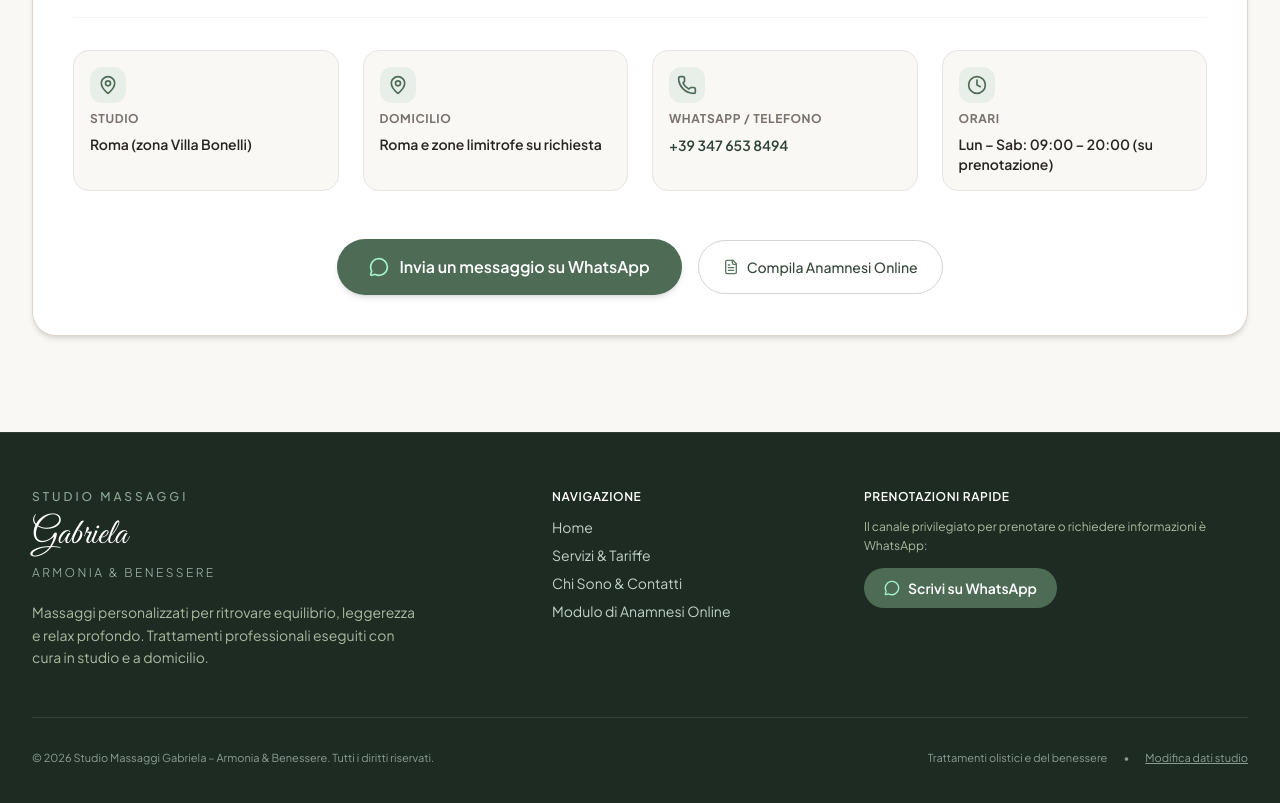
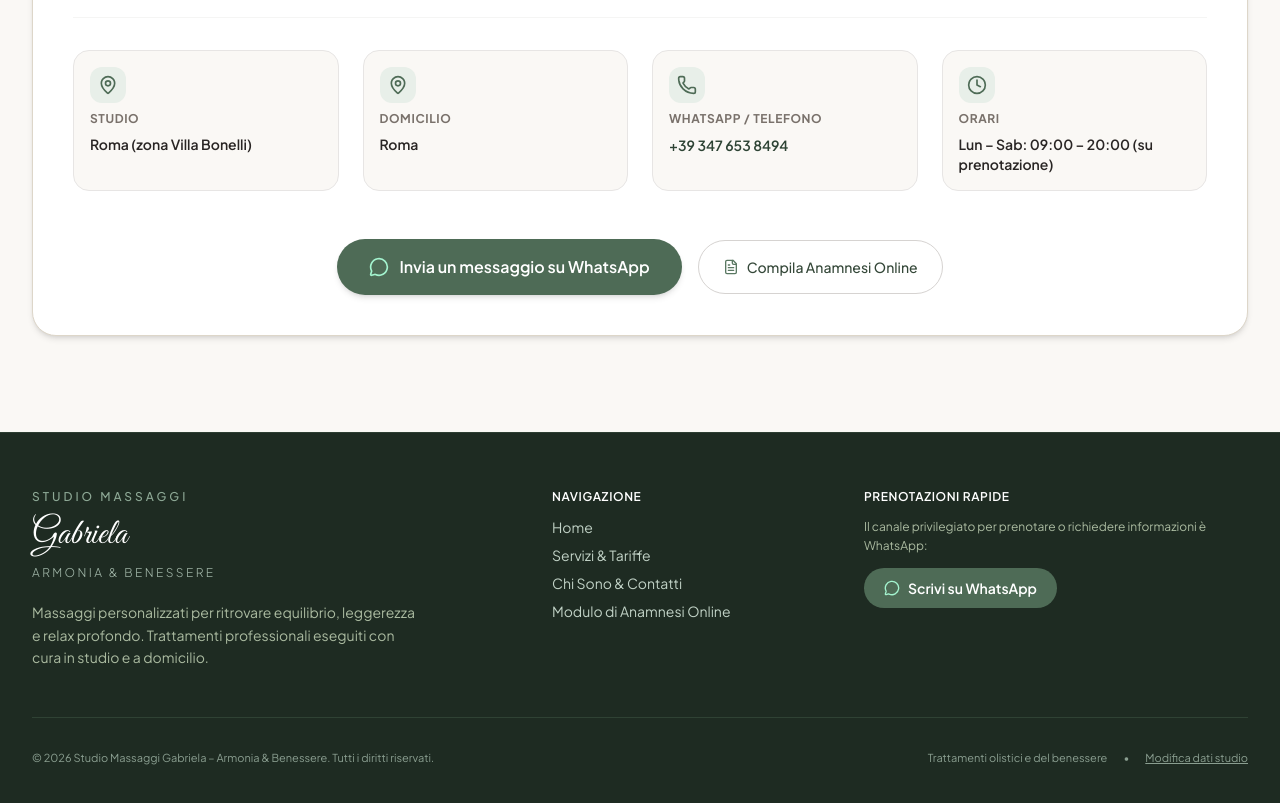
Before and after one commit to gabi710409/studio-massaggi-gabriela, a React (Vite) app: page / in a window 1280 px wide. Shown: the part 5000-5803 px from the top of the page. Built offline with nearby package versions, Linux system fonts and the light colour scheme; a web font is replaced by a local one.

Commit message:
Aggiornata zona trattamenti a domicilio: Roma

```diff
--- a/src/App.tsx
+++ b/src/App.tsx
@@ -22,6 +22,8 @@ export default function App() {
         }
         if (!parsed.address || parsed.address.includes('Milano')) {
           parsed.address = DEFAULT_STUDIO_INFO.address;
+        }
+        if (!parsed.homeVisits || parsed.homeVisits.includes('Milano') || parsed.homeVisits.includes('limitrofe')) {
           parsed.homeVisits = DEFAULT_STUDIO_INFO.homeVisits;
         }
         localStorage.setItem('gabriela_studio_info', JSON.stringify(parsed));
--- a/src/components/SettingsModal.tsx
+++ b/src/components/SettingsModal.tsx
@@ -101,7 +101,7 @@ export const SettingsModal: React.FC<SettingsModalProps> = ({
               type="text"
               value={formData.homeVisits}
               onChange={(e) => setFormData({...formData, homeVisits: e.target.value})}
-              placeholder="Es. Roma e zone limitrofe su richiesta"
+              placeholder="Es. Roma"
               className="w-full px-3 py-2 text-sm rounded-lg border border-stone-300 focus:ring-2 focus:ring-[#5A7862] bg-white"
             />
           </div>
--- a/src/data/treatments.ts
+++ b/src/data/treatments.ts
@@ -112,7 +112,7 @@ export const DEFAULT_STUDIO_INFO: StudioInfo = {
   phone: '+39 347 653 8494',
   whatsappNumber: '393476538494',
   address: 'Roma (zona Villa Bonelli)',
-  homeVisits: 'Roma e zone limitrofe su richiesta',
+  homeVisits: 'Roma',
   hours: 'Lun – Sab: 09:00 – 20:00 (su prenotazione)',
   priceStudio: '45 € – 50 €',
   priceHome: '60 € – 65 €',
```
